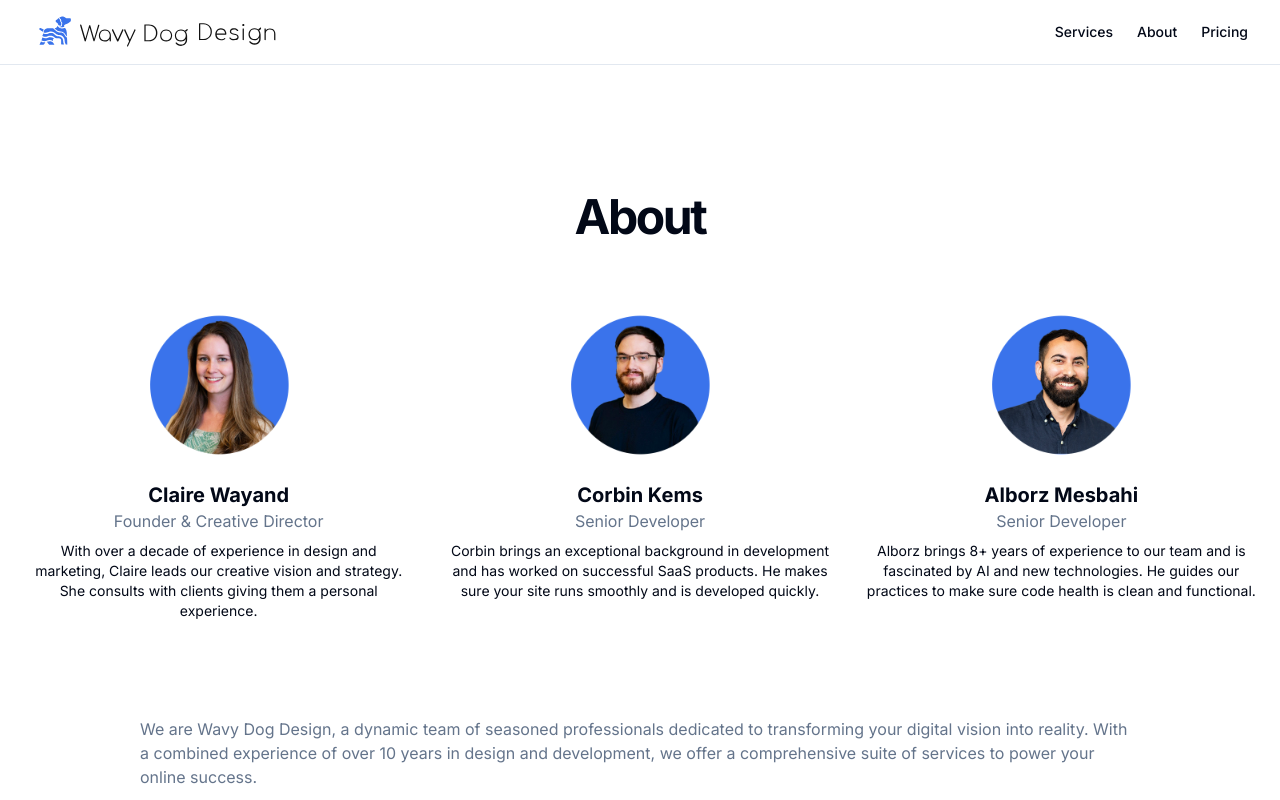
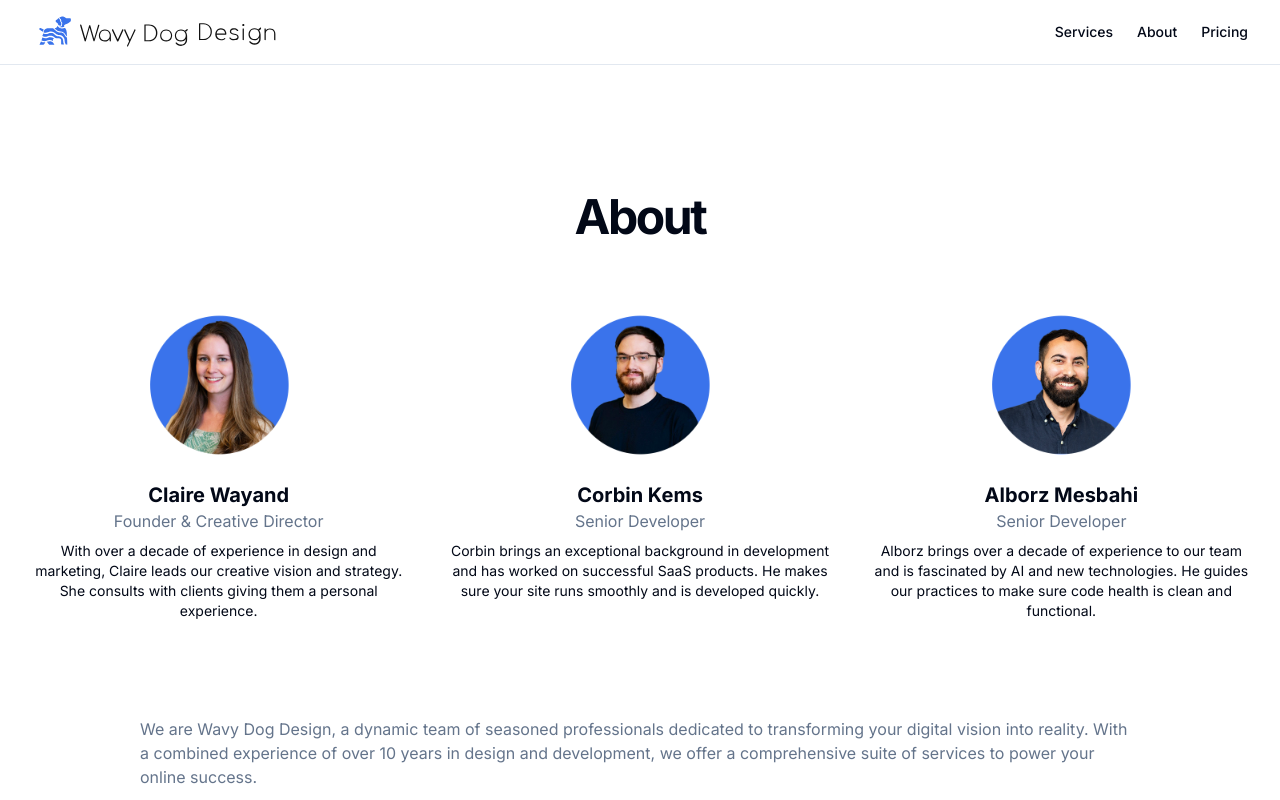
Before and after one commit to cmwayand/wavydogdesign, a Next.js app: page /about in a window 1280 px wide. Shown: the top 800 px of the page. Built offline with nearby package versions, Linux system fonts and the light colour scheme; grey boxes are pictures that could not be loaded.

Commit message:
update bio

```diff
--- a/app/about/page.tsx
+++ b/app/about/page.tsx
@@ -112,7 +112,7 @@ export default function AboutPage() {
 									<h3 className="text-xl font-bold">Alborz Mesbahi</h3>
 									<p className="text-muted-foreground">Senior Developer</p>
 									<p className="mt-2 text-sm">
-										Alborz brings 8+ years of experience to our team and is
+										Alborz brings over a decade of experience to our team and is
 										fascinated by AI and new technologies. He guides our
 										practices to make sure code health is clean and functional.
 									</p>
```
